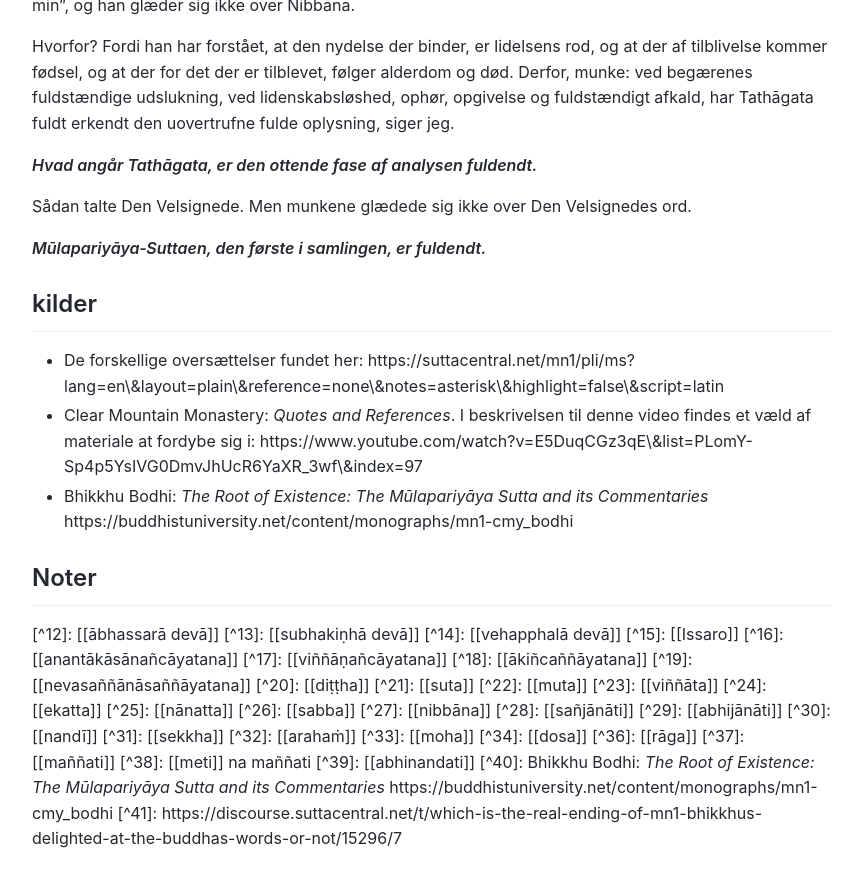
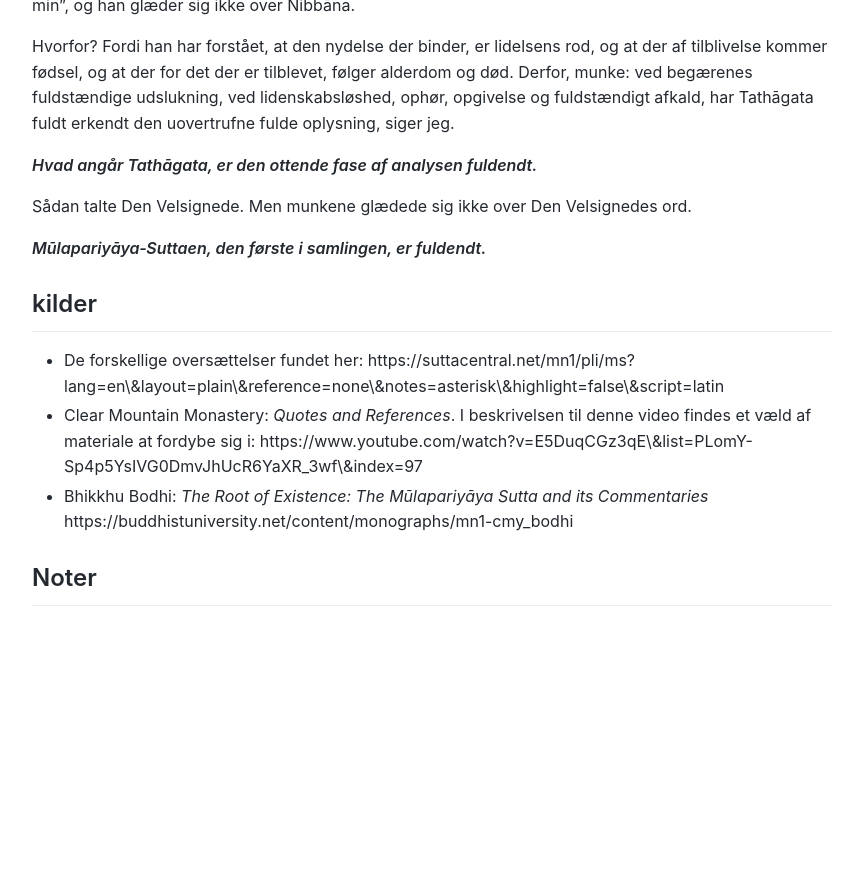
Before and after one commit to henningvhansen/Suttaer, a Jekyll site: the page built from majjhima/02-suttaer/MN01.md, in a window 1280 px wide and 900 px high, scrolled down 53958 px. Shown: the top 887 px of the window, without its empty margins (208-1069 px from the left). Built offline with Jekyll 4.4.1, drawn with Linux system fonts in a browser that asks for light colours; after the commit the page ends 54612 px from its top, so only the background shows below that.

Commit message:
Update MN01.md

```diff
--- a/majjhima/02-suttaer/MN01.md
+++ b/majjhima/02-suttaer/MN01.md
@@ -1366,32 +1366,32 @@ Sådan talte Den Velsignede. Men munkene glædede sig ikke over Den Velsignedes
 
 ## Noter
 
-\[^12]: \[\[ābhassarā devā]]
-\[^13]: \[\[subhakiṇhā devā]]
-\[^14]: \[\[vehapphalā devā]]
-\[^15]: \[\[Issaro]]
-\[^16]: \[\[anantākāsānañcāyatana]]
-\[^17]: \[\[viññāṇañcāyatana]]
-\[^18]: \[\[ākiñcaññāyatana]]
-\[^19]: \[\[nevasaññānāsaññāyatana]]
-\[^20]: \[\[diṭṭha]]
-\[^21]: \[\[suta]]
-\[^22]: \[\[muta]]
-\[^23]: \[\[viññāta]]
-\[^24]: \[\[ekatta]]
-\[^25]: \[\[nānatta]]
-\[^26]: \[\[sabba]]
-\[^27]: \[\[nibbāna]]
-\[^28]: \[\[sañjānāti]]
-\[^29]: \[\[abhijānāti]]
-\[^30]: \[\[nandī]]
-\[^31]: \[\[sekkha]]
-\[^32]: \[\[arahaṁ]]
-\[^33]: \[\[moha]]
-\[^34]: \[\[dosa]]
-\[^36]: \[\[rāga]]
-\[^37]: \[\[maññati]]
-\[^38]: \[\[meti]] na maññati
-\[^39]: \[\[abhinandati]]
-\[^40]: Bhikkhu Bodhi: *The Root of Existence: The Mūlapariyāya Sutta and its Commentaries* https://buddhistuniversity.net/content/monographs/mn1-cmy\_bodhi
-\[^41]: https://discourse.suttacentral.net/t/which-is-the-real-ending-of-mn1-bhikkhus-delighted-at-the-buddhas-words-or-not/15296/7
+[^12]: \[\[ābhassarā devā]]
+[^13]: \[\[subhakiṇhā devā]]
+[^14]: \[\[vehapphalā devā]]
+[^15]: \[\[Issaro]]
+[^16]: \[\[anantākāsānañcāyatana]]
+[^17]: \[\[viññāṇañcāyatana]]
+[^18]: \[\[ākiñcaññāyatana]]
+[^19]: \[\[nevasaññānāsaññāyatana]]
+[^20]: \[\[diṭṭha]]
+[^21]: \[\[suta]]
+[^22]: \[\[muta]]
+[^23]: \[\[viññāta]]
+[^24]: \[\[ekatta]]
+[^25]: \[\[nānatta]]
+[^26]: \[\[sabba]]
+[^27]: \[\[nibbāna]]
+[^28]: \[\[sañjānāti]]
+[^29]: \[\[abhijānāti]]
+[^30]: \[\[nandī]]
+[^31]: \[\[sekkha]]
+[^32]: \[\[arahaṁ]]
+[^33]: \[\[moha]]
+[^34]: \[\[dosa]]
+[^36]: \[\[rāga]]
+[^37]: \[\[maññati]]
+[^38]: \[\[meti]] na maññati
+[^39]: \[\[abhinandati]]
+[^40]: Bhikkhu Bodhi: *The Root of Existence: The Mūlapariyāya Sutta and its Commentaries* https://buddhistuniversity.net/content/monographs/mn1-cmy\_bodhi
+[^41]: https://discourse.suttacentral.net/t/which-is-the-real-ending-of-mn1-bhikkhus-delighted-at-the-buddhas-words-or-not/15296/7
```
